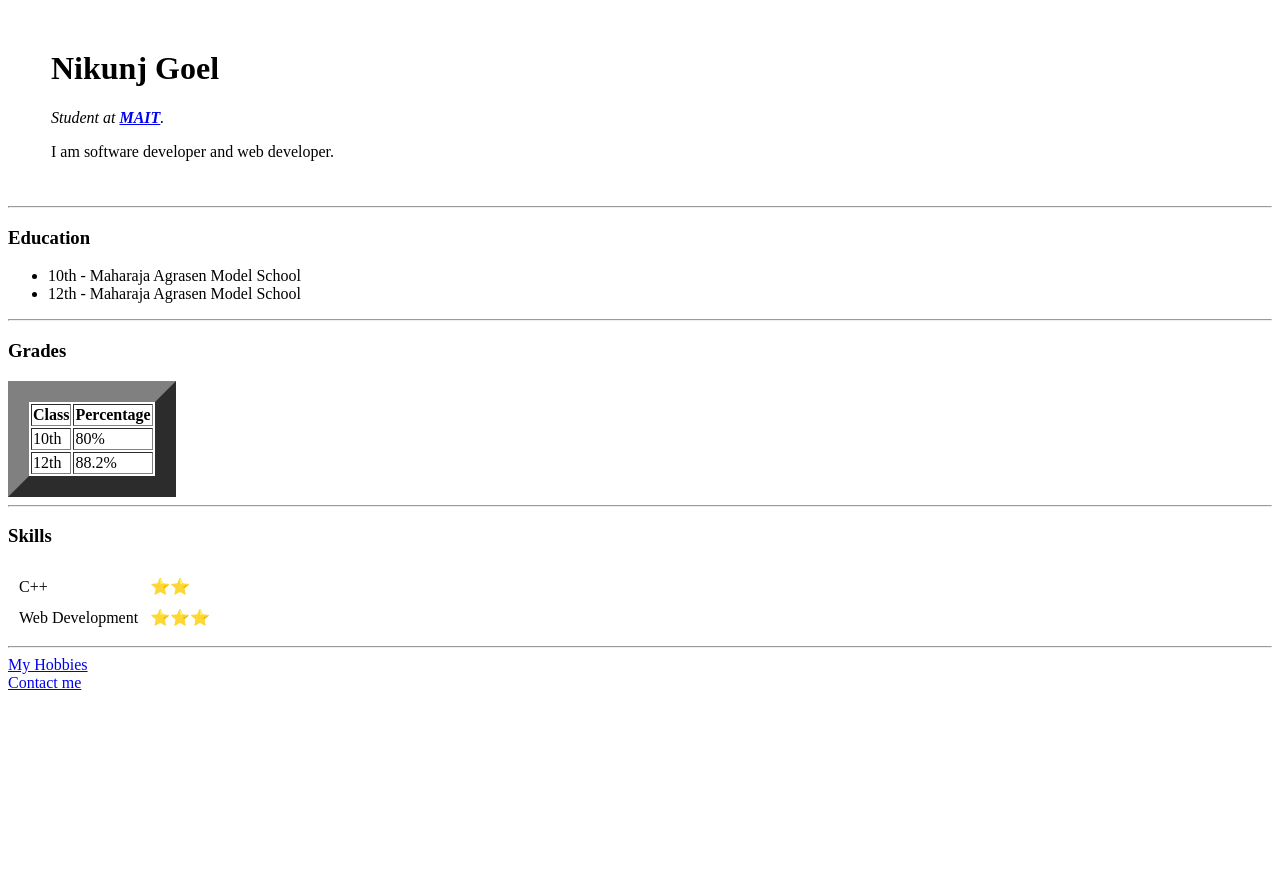
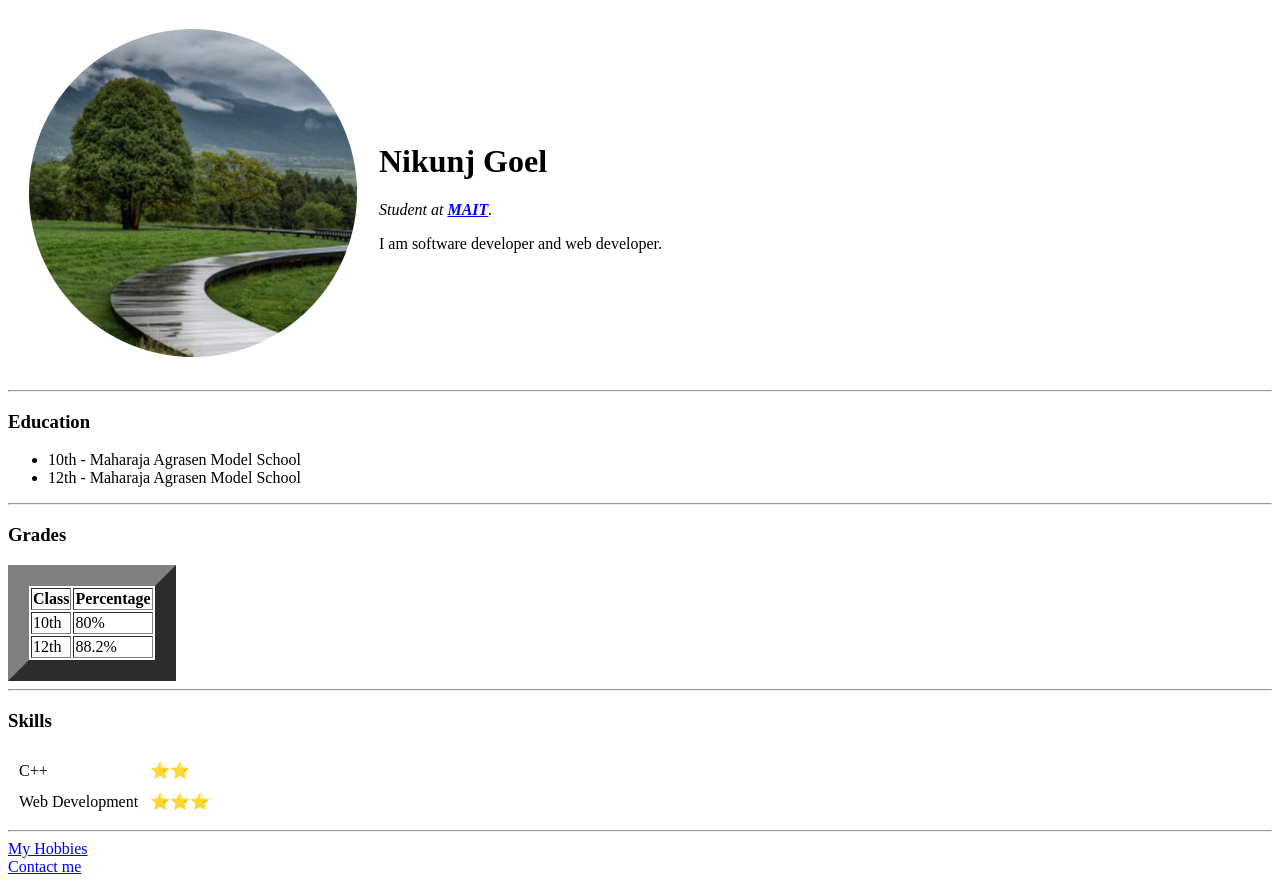
Before and after one commit to nik2129/CV, a plain HTML site: page index.html in a window 1280 px wide. Before the commit the page ends 800 px from the top, so only its background shows below. Drawn offline with Linux system fonts and the light colour scheme.

Commit message:
update index.html

```diff
--- a/index.html
+++ b/index.html
@@ -9,7 +9,7 @@
 <body>
     <table cellspacing="20">
         <tr>
-            <td><img src="zscape-hylla-alpine-garden-china-landscape-and-urbanism-sq-411x411-modified.png" alt=""></td>
+            <td><img src="images/zscape-hylla-alpine-garden-china-landscape-and-urbanism-sq-411x411-modified.png" alt=""></td>
             <td><h1>Nikunj Goel</h1>
                 <p><em>Student at<strong> <a href="https://mait.ac.in/">MAIT</a></strong>.</em></p>
                 <p>I am software developer and web developer.</p></td>
```
